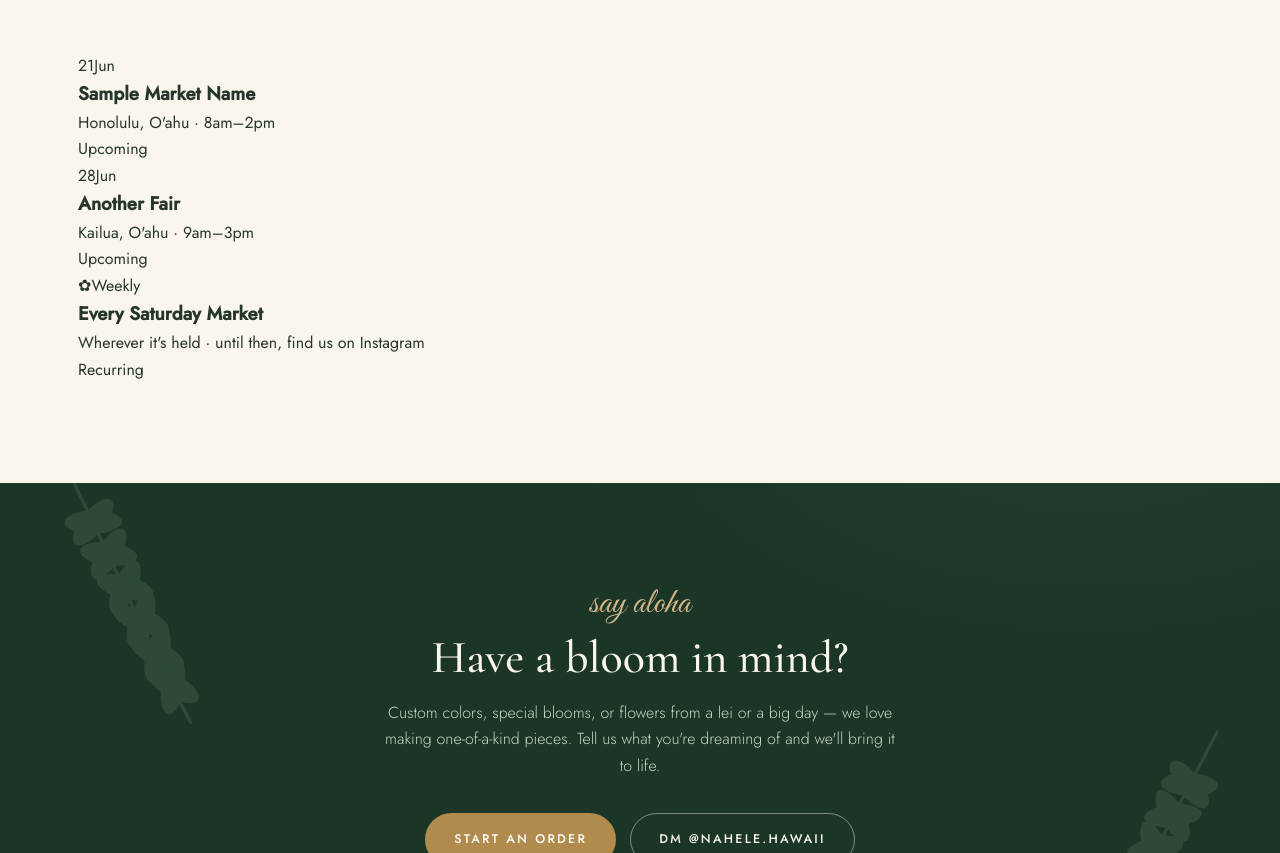
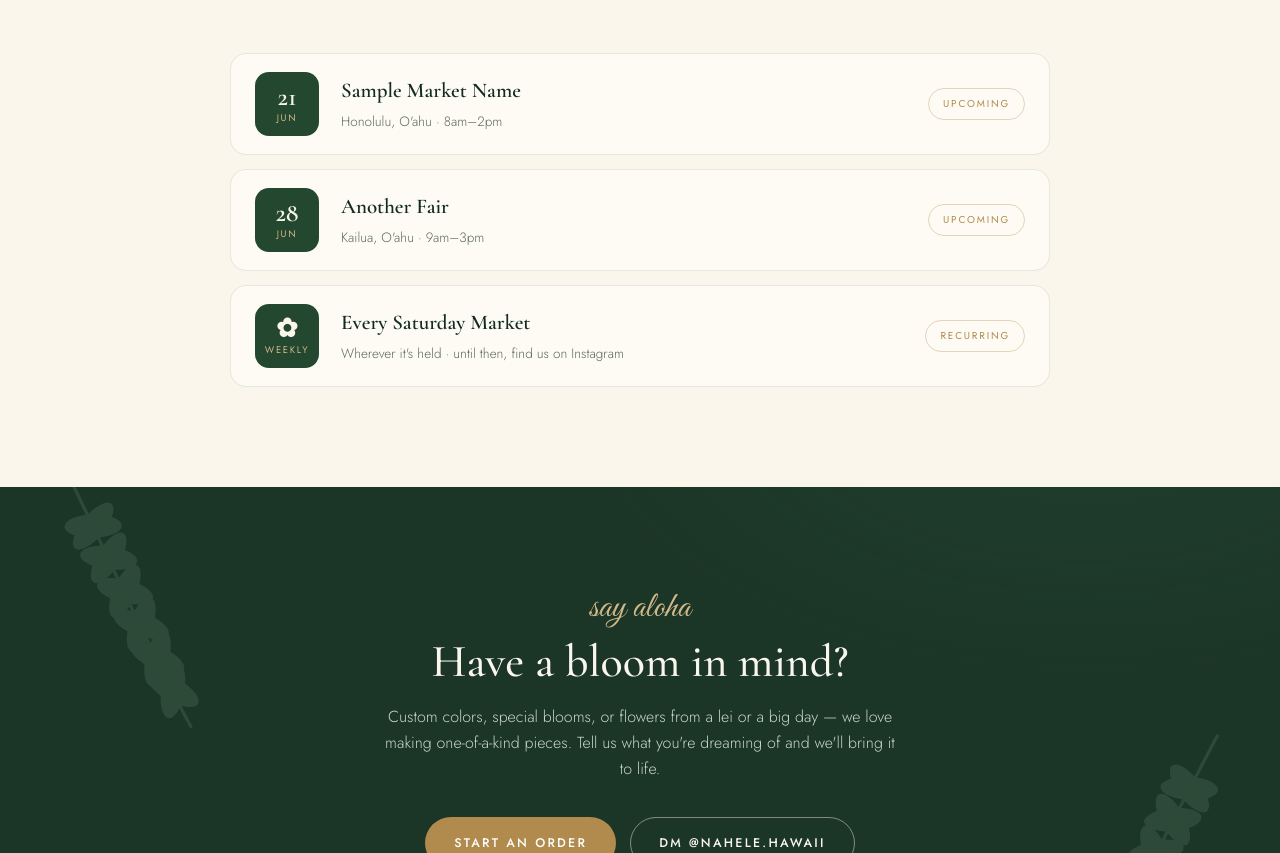
Before and after one commit to pdfarrell1/nahele-site, a plain HTML site: page index.html in a window 1280 px wide. Shown: the part 5199-6052 px from the top of the page. Drawn offline with nearby package versions, Linux system fonts and the light colour scheme.

Commit message:
Update styles.css

```diff
--- a/styles.css
+++ b/styles.css
@@ -303,6 +303,21 @@ footer li a:hover{color:var(--cream)}
   .modal-body{padding:30px 26px}
   .form-card{padding:30px 26px}
 }
+/* ---------- markets ---------- */
+.market-list{max-width:820px;margin:0 auto;display:grid;gap:14px}
+.market-row{display:flex;align-items:center;gap:22px;background:#fdfbf4;border:1px solid rgba(36,71,47,.1);border-radius:16px;padding:18px 24px;transition:.25s}
+.market-row:hover{transform:translateY(-3px);box-shadow:0 18px 34px -20px rgba(19,43,30,.35)}
+.m-date{flex:none;width:64px;height:64px;border-radius:14px;background:var(--forest-700);color:var(--cream);display:flex;flex-direction:column;align-items:center;justify-content:center;line-height:1}
+.m-day{font-family:'Cormorant Garamond',serif;font-size:26px;font-weight:600}
+.m-mon{font-size:9.5px;letter-spacing:.18em;text-transform:uppercase;color:var(--gold-soft);margin-top:4px}
+.m-info{margin-right:auto}
+.m-info h3{font-family:'Cormorant Garamond',serif;font-size:21px;font-weight:600;color:var(--forest-900)}
+.m-info p{font-size:13.5px;color:var(--muted);font-weight:300;margin-top:2px}
+.m-note{flex:none;font-size:10px;letter-spacing:.18em;text-transform:uppercase;color:var(--gold);border:1px solid rgba(177,138,78,.35);padding:7px 14px;border-radius:999px}
+@media(max-width:600px){
+  .market-row{flex-wrap:wrap;gap:14px;padding:16px 18px}
+  .m-note{margin-left:78px}
+}
 @media(prefers-reduced-motion:reduce){
   *{animation:none!important;transition:none!important}
   .reveal{opacity:1;transform:none}
```
